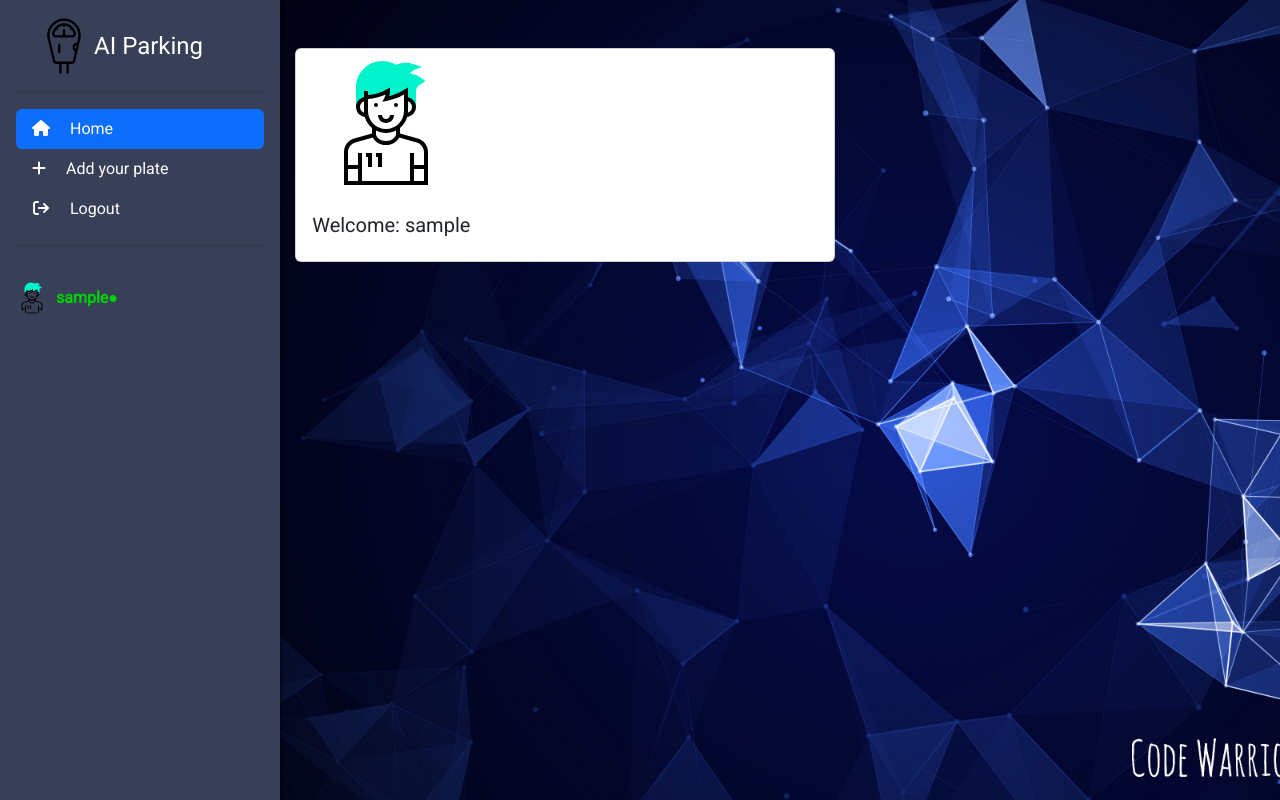
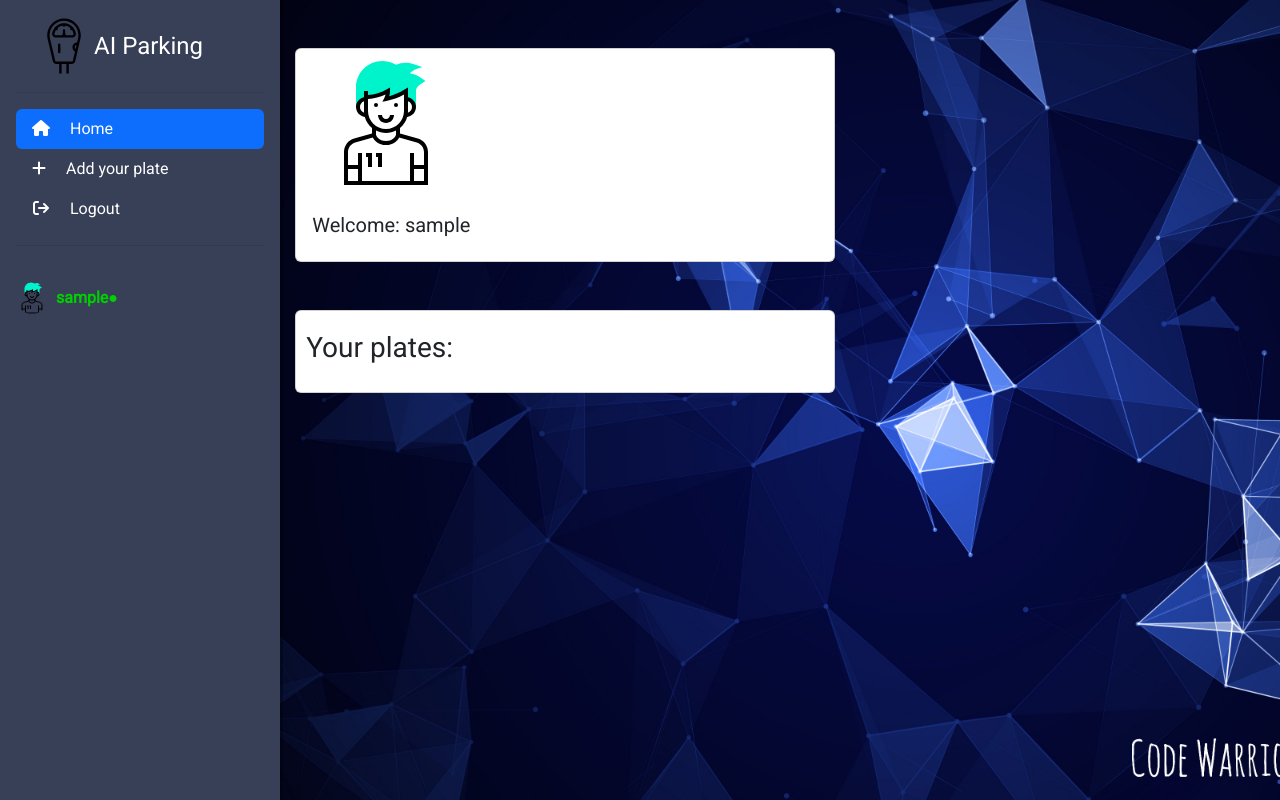
Before and after one commit to olegdenko/ParkSpot_Monitor, a Django app: page / in a window 1280 px wide. Run offline with Django 5.2, Linux system fonts and the light colour scheme; the visitor is signed in with stand-in values (Sample User, id 1).

Commit message:
displaying user's plates on main page added

```diff
--- a/park_spot_monitor/main_app/templates/main_app/index.html
+++ b/park_spot_monitor/main_app/templates/main_app/index.html
@@ -20,6 +20,15 @@
       </div>
     </div>
     </div>
+    <div class="card mt-5" style="max-width: 540px;">
+      <h3 style="margin-left: 10px;">Your plates:</h3>
+      <ul>
+      {% for plate in plates %}
+        <li><p>{{ plate.plate }}</p></li>
+      {% endfor %}
+      </ul>
+    </div>
+  </div>
 
 {% else %}
   <div class="px-4 my-5 text-center" style="padding-top: 0; margin-top: 0;">
--- a/park_spot_monitor/main_app/views.py
+++ b/park_spot_monitor/main_app/views.py
@@ -1,5 +1,11 @@
 from django.shortcuts import render
+
+from users.models import Plates
 
 # Create your views here.
 def main(request):
-    return render(request, 'main_app/index.html', {"title": "Main page"})
+    plates = None
+    if request.user.is_authenticated:
+        plates = Plates.objects.all()
+
+    return render(request, 'main_app/index.html', {"title": "Main page", "plates": plates})
```
Lines whose indentation alone changed are shown as unchanged.
